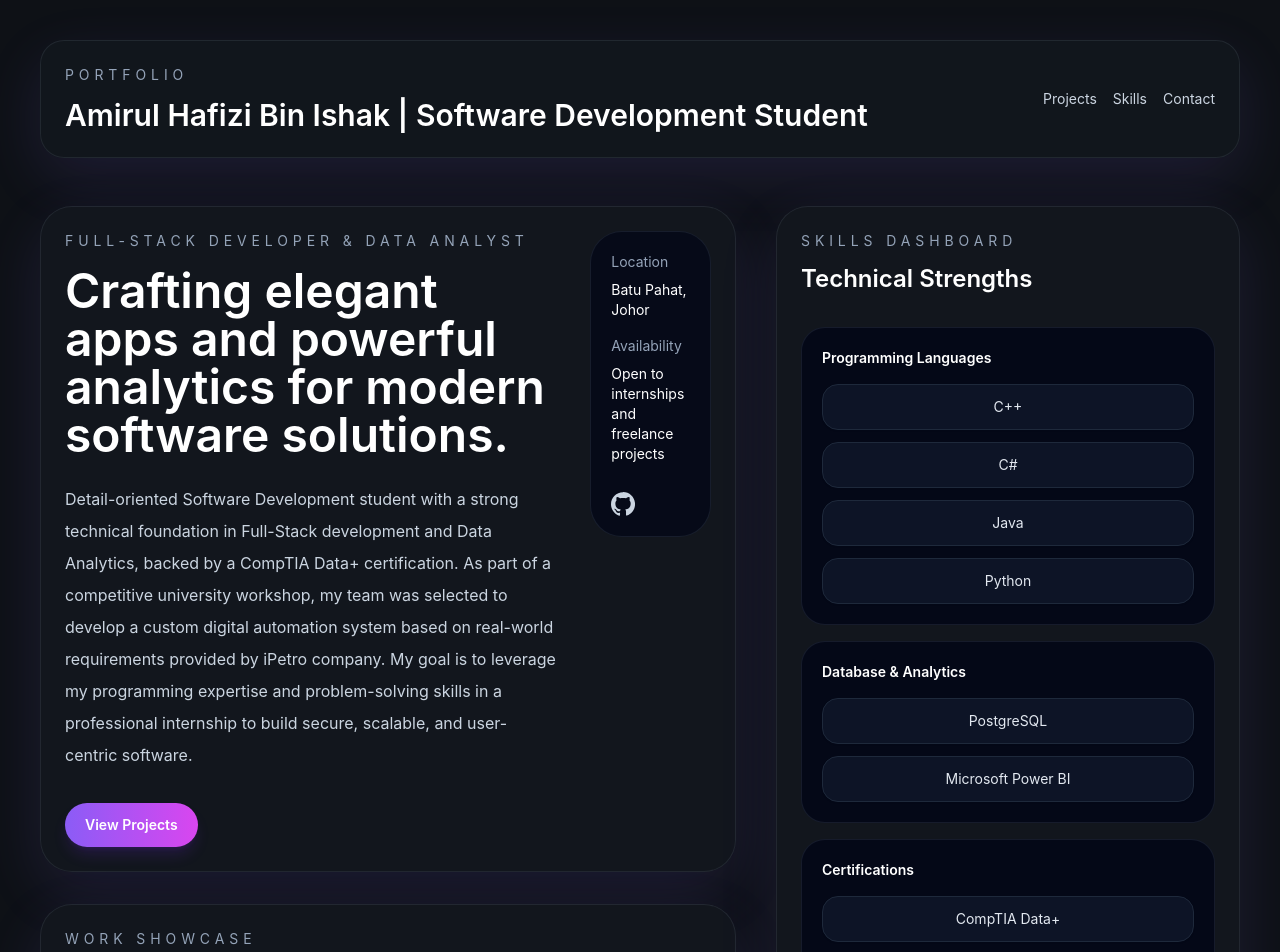
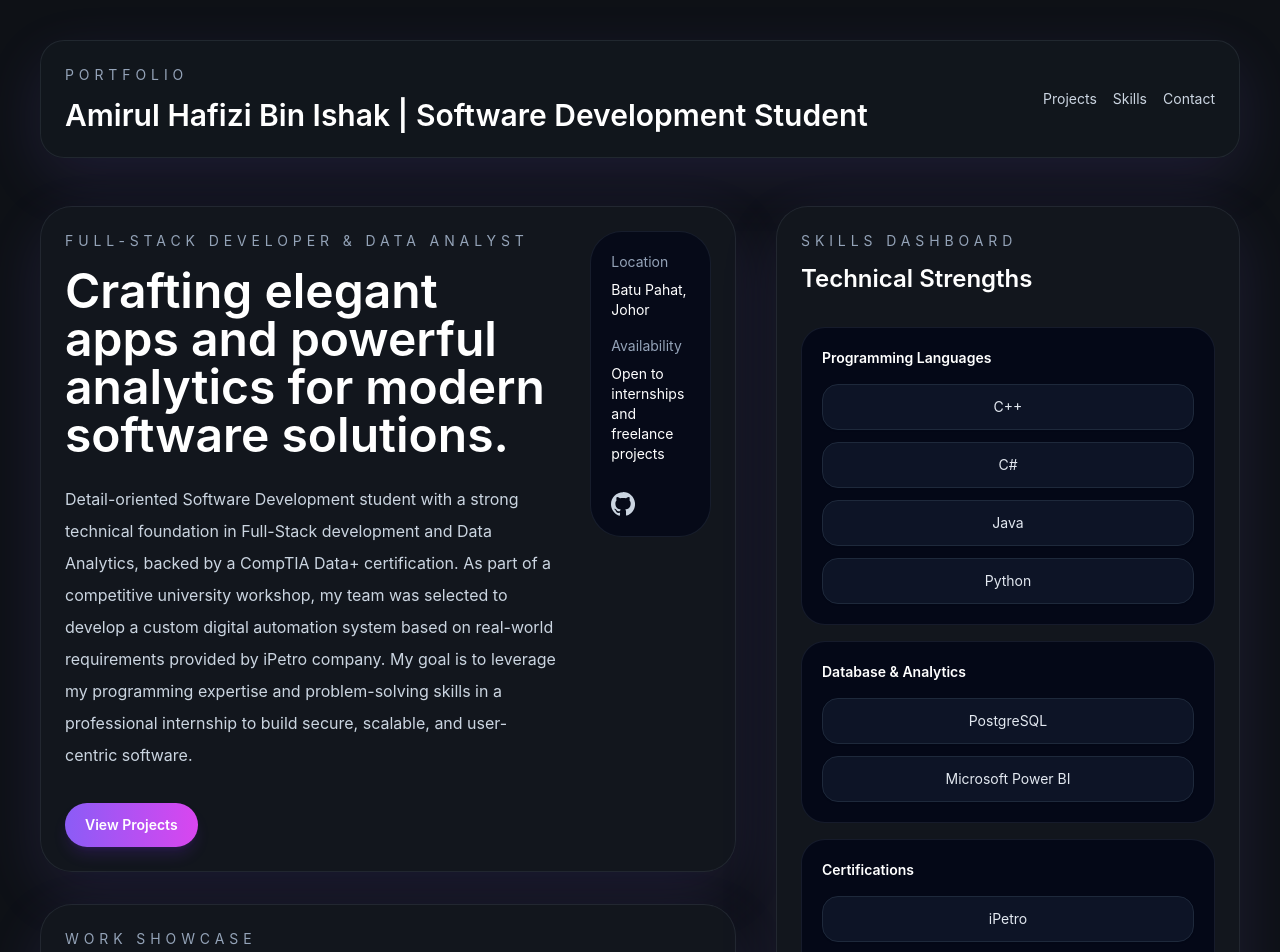
Before and after one commit to AMIRULHAFIZI/Portfolio, a React (Vite) app: page / in a window 1280 px wide. Shown: the top 952 px of the page. Built offline with nearby package versions, Linux system fonts and the light colour scheme.

Commit message:
add certificate

```diff
--- a/src/components/SkillsDashboard.jsx
+++ b/src/components/SkillsDashboard.jsx
@@ -9,7 +9,7 @@ const skillGroups = [
   },
   {
     title: "Certifications",
-    items: ["CompTIA Data+", "Google Cloud"]
+    items: ["iPetro", "Google Cloud" , "CompTIA Data+"]
   }
 ];
 
```
